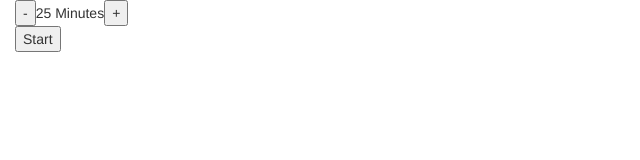
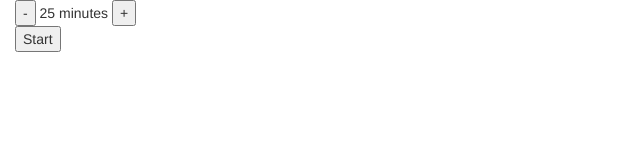
Before and after one commit to ccp92/pomodoro, a plain HTML site: page index.html in a window 1280 px wide. Shown: the full height of the page, 0-640 px from the left. Drawn offline with nearby package versions, Linux system fonts and the light colour scheme.

Commit message:
Controls Function
Function has been added to activate the controls to move timer amount up
and down in one minute intervals.

However, issues with accessig the "minute" variable.

```diff
--- a/index.html
+++ b/index.html
@@ -13,10 +13,12 @@
   </head>
   <body>
     <div id = "countdown" class="container-fluid">
-      <button>-</button><span id = "minutes">25</span> Minutes<button>+</button>
+      <button id = "down">-</button>
+      <span id = "minutes"></span> minutes
+      <button id = "up">+</button>
       <div id = "remaining"></div>
       <div id = "future"></div>
-      <button id="start">Start</button>
+      <button id = "start">Start</button>
     </div>
   </body>
 </html>
--- a/pomodoro.js
+++ b/pomodoro.js
@@ -2,7 +2,29 @@ $( document ).ready(function() {
 
   var minutes = 25;
 
-  $("#start").click(function endTime () {
+  function controls () {
+
+    $('#minutes').text(minutes);
+
+    $('#down').click(function down () {
+      console.log(minutes);
+      var minutes = minutes - 1;
+      $('#minutes').text(minutes);
+    });
+
+    $('#up').click(function down () {
+      console.log(minutes);
+      var minutes = minutes + 1;
+      $('#minutes').text(minutes);
+    });
+
+  };
+
+  controls ();
+
+
+
+  $('#start').click(function endTime () {
     setInterval(function() {
       var now = new Date();
       var time = now.getHours() + ':' + now.getMinutes() + ':' + now.getSeconds();
@@ -16,7 +38,7 @@ $( document ).ready(function() {
       var secondDiff = Math.floor((60000-(1500000-totalDiff))/1000);
       console.log(secondDiff + 'seconds');
 
-      $("#remaining").text(minuteDiff + ":" + secondDiff + " seconds remaining.");
+      $('#remaining').text(minuteDiff + ':' + secondDiff + ' seconds remaining.');
 
     }, 1000);
 
@@ -24,15 +46,12 @@ $( document ).ready(function() {
     var time = start.getHours() + ':' + start.getMinutes() + ':' + start.getSeconds();
     console.log (time);
 
-    var later = new Date(start.getTime() + 25*60000);
+    var later = new Date(start.getTime() + minutes*60000);
     var timeLimit = later.getHours() + ':' + later.getMinutes() + ':' + later.getSeconds();
     console.log (timeLimit);
 
     $('#future').text('Finish Time:' + timeLimit);
 
-
-
-
   });
 
 });
```
